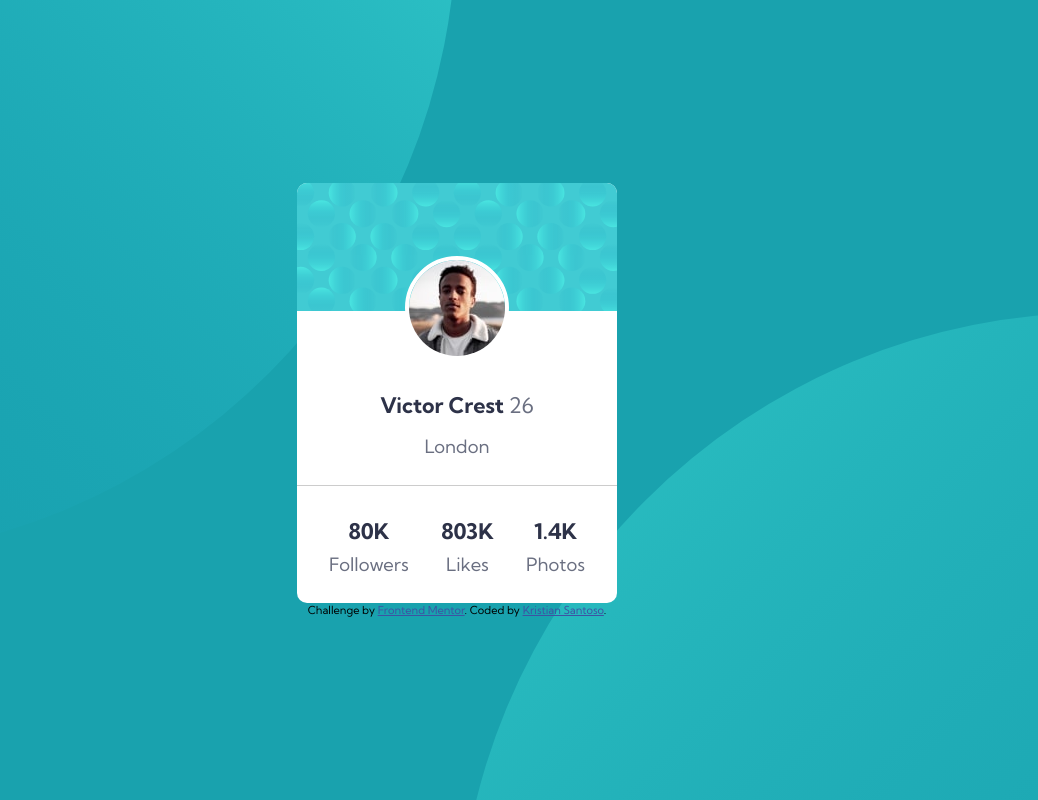
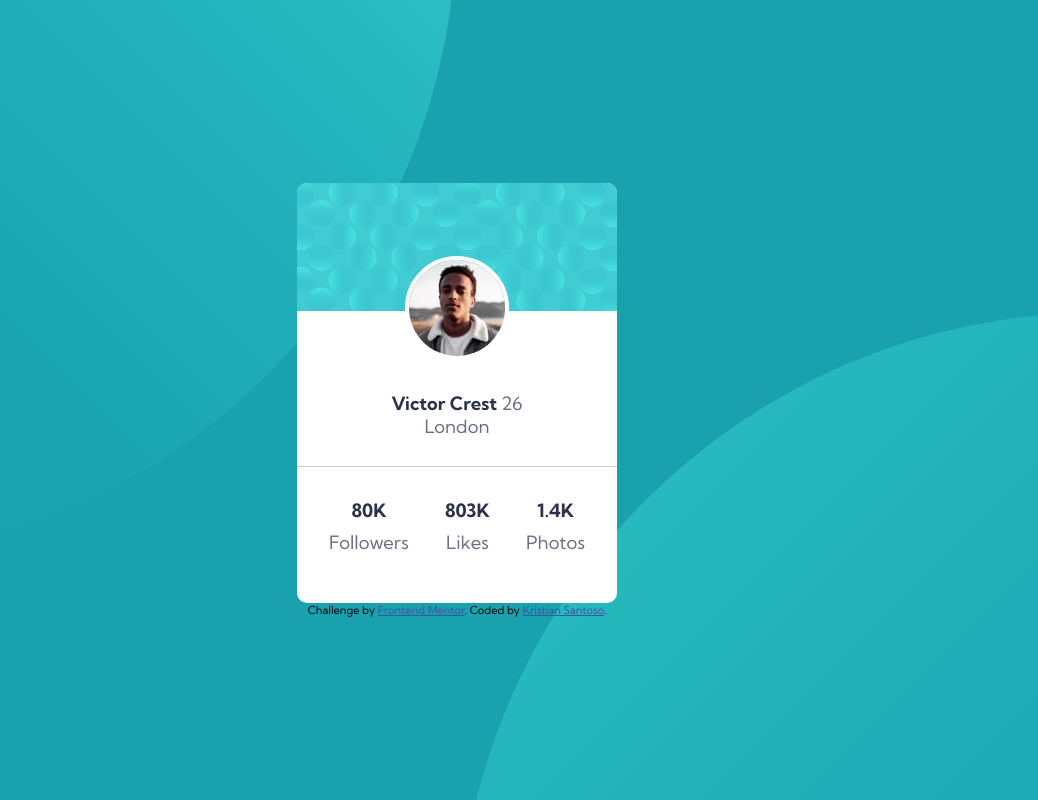
Before and after one commit to kristiansnts/frontend-mentor-profile-card-component, a plain HTML site: page index.html in a window 1280 px wide. Shown: the whole page, without its empty margins (183-1221 px from the left). Drawn offline with Linux system fonts and the light colour scheme.

Commit message:
adding h1 in profil information

```diff
--- a/index.html
+++ b/index.html
@@ -23,7 +23,7 @@
     </div>
     <div class="profile-information">
       <div class="profile-name">
-        <h3>Victor Crest <span>26</span></h3>
+        <h1>Victor Crest <span>26</span></h1>
         <div class="country">
           <h4>London</h4>
         </div>
--- a/styles.css
+++ b/styles.css
@@ -51,9 +51,10 @@ body {
 }
 
 /* Profil Information */
-.profile-information h3 {
+.profile-information h3,h1 {
     font-weight: var(--bold-weight);
     color: var(--bold-font-color);
+    font-size: 1em;
 }
 
 .profile-information span,h4,p {
```
